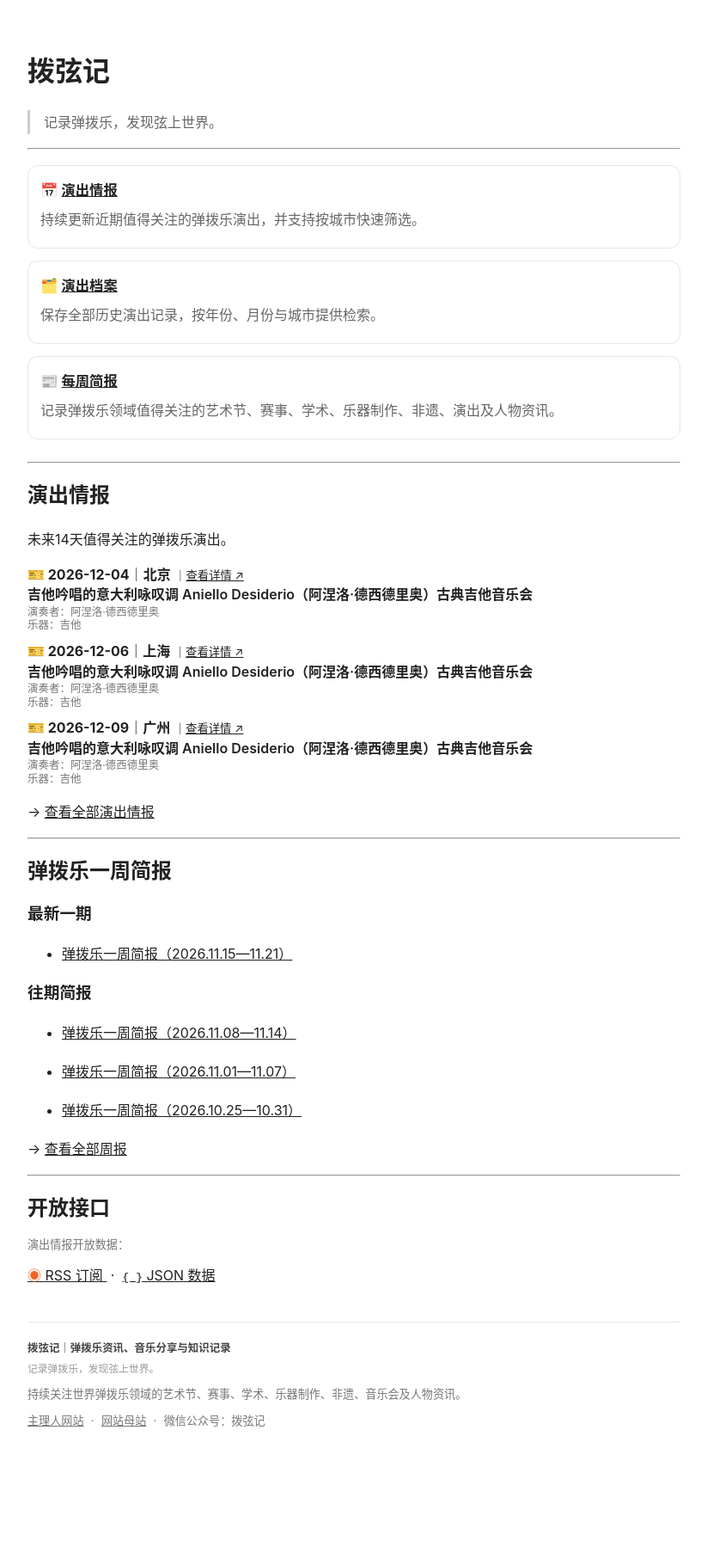
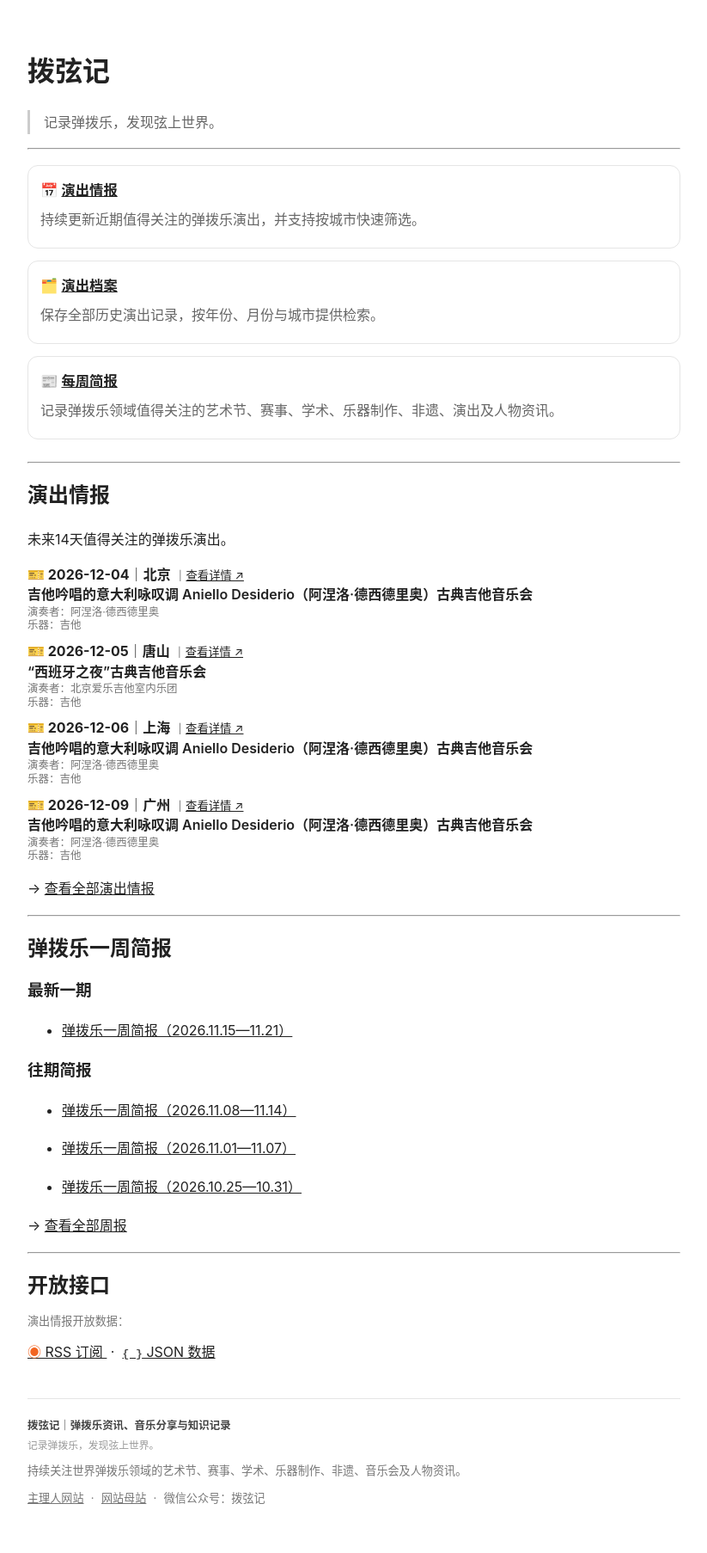
Before and after one commit to KeenKwok/boxianji, a Jekyll site: the page built from index.md, in a window 1280 px wide. Shown: the whole page at 86% size, without its empty margins (228-1051 px from the left). Built offline with Jekyll 4.4.1, drawn with Linux system fonts in a browser that asks for light colours; before the commit the page ends 1717 px from its top, so only the background shows below that.

Commit message:
更新 attention.yml

```diff
--- a/_data/attention.yml
+++ b/_data/attention.yml
@@ -1,3 +1,13 @@
+- id: "20261205-tangshan-spanish-night-beijing-philharmonic-guitar"
+  date: "2026-12-05"
+  city: "唐山"
+  title: "“西班牙之夜”古典吉他音乐会"
+  performers:
+    - "北京爱乐吉他室内乐团"
+  instruments:
+    - "吉他"
+  link: "https://mp.weixin.qq.com/s/9uT0bC6HvAkGWcVEdR8WZA"
+
 - id: "20261209-guangzhou-desiderio-italian-opera-guitar"
   date: "2026-12-09"
   city: "广州"
```
